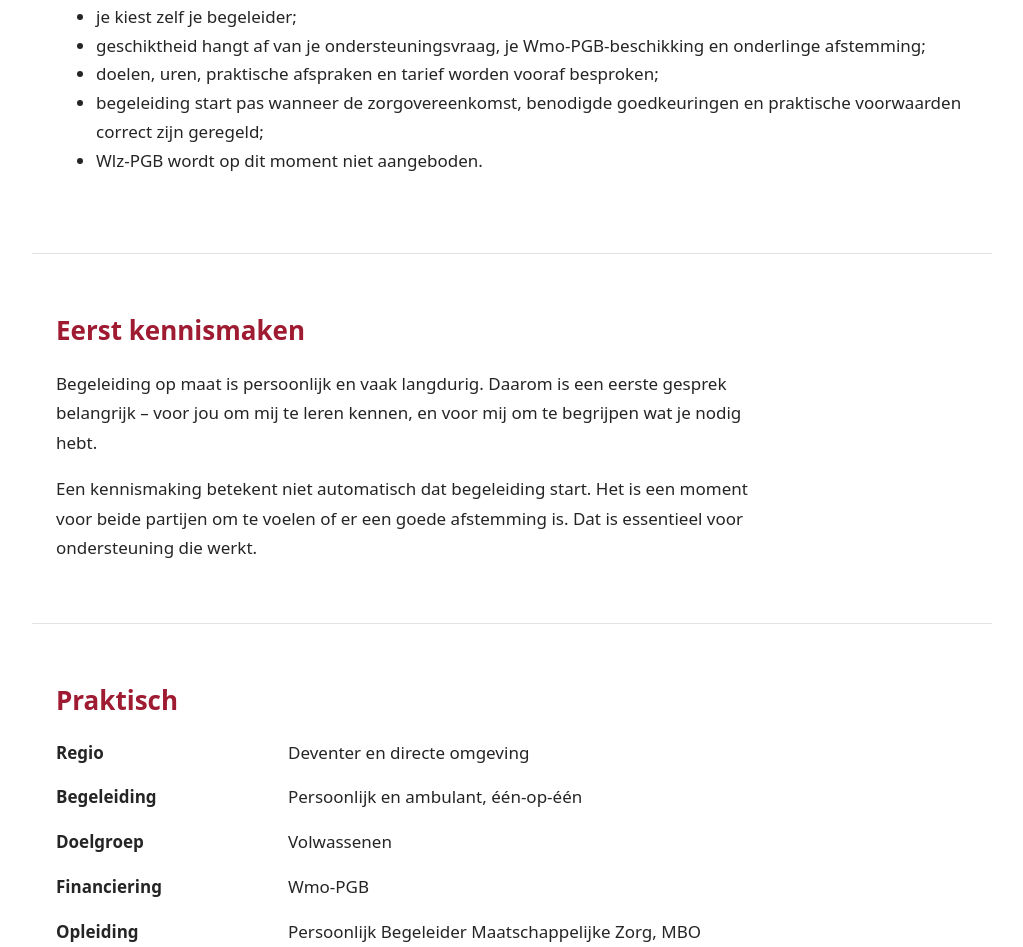
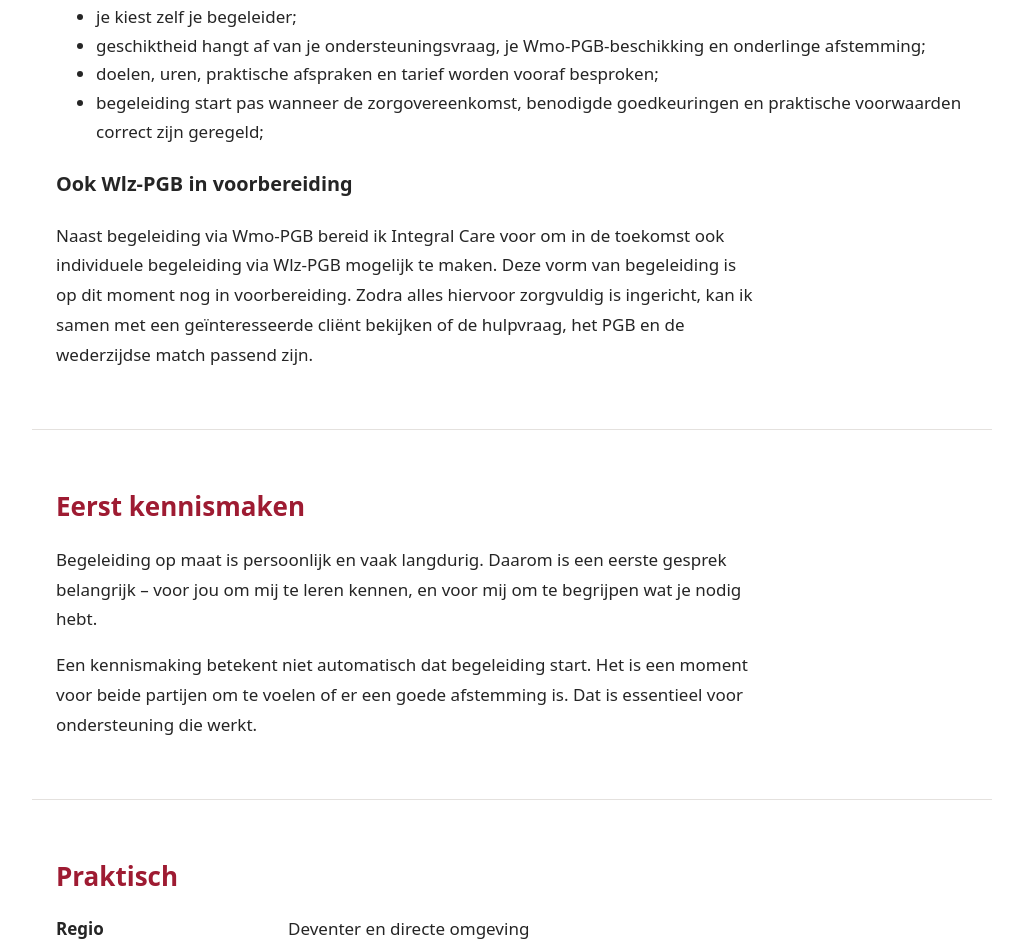
Before and after one commit to pepijnhinten/pepijn-website, a plain HTML site: page wmo-pgb.html in a window 1280 px wide. Shown: the part 2717-3664 px from the top of the page, without its empty margins (128-1151 px from the left). Drawn offline with Linux system fonts and the light colour scheme.

Commit message:
Add Wlz-PGB preparation wording

```diff
--- a/wmo-pgb.html
+++ b/wmo-pgb.html
@@ -90,8 +90,9 @@
         <li>geschiktheid hangt af van je ondersteuningsvraag, je Wmo-PGB-beschikking en onderlinge afstemming;</li>
         <li>doelen, uren, praktische afspraken en tarief worden vooraf besproken;</li>
         <li>begeleiding start pas wanneer de zorgovereenkomst, benodigde goedkeuringen en praktische voorwaarden correct zijn geregeld;</li>
-        <li>Wlz-PGB wordt op dit moment niet aangeboden.</li>
       </ul>
+      <h3>Ook Wlz-PGB in voorbereiding</h3>
+      <p>Naast begeleiding via Wmo-PGB bereid ik Integral Care voor om in de toekomst ook individuele begeleiding via Wlz-PGB mogelijk te maken. Deze vorm van begeleiding is op dit moment nog in voorbereiding. Zodra alles hiervoor zorgvuldig is ingericht, kan ik samen met een geïnteresseerde cliënt bekijken of de hulpvraag, het PGB en de wederzijdse match passend zijn.</p>
     </section>
 
     <section id="kennismaken">
```
Also changed, not shown: index.html (+2 -1 lines), 1 other file.
